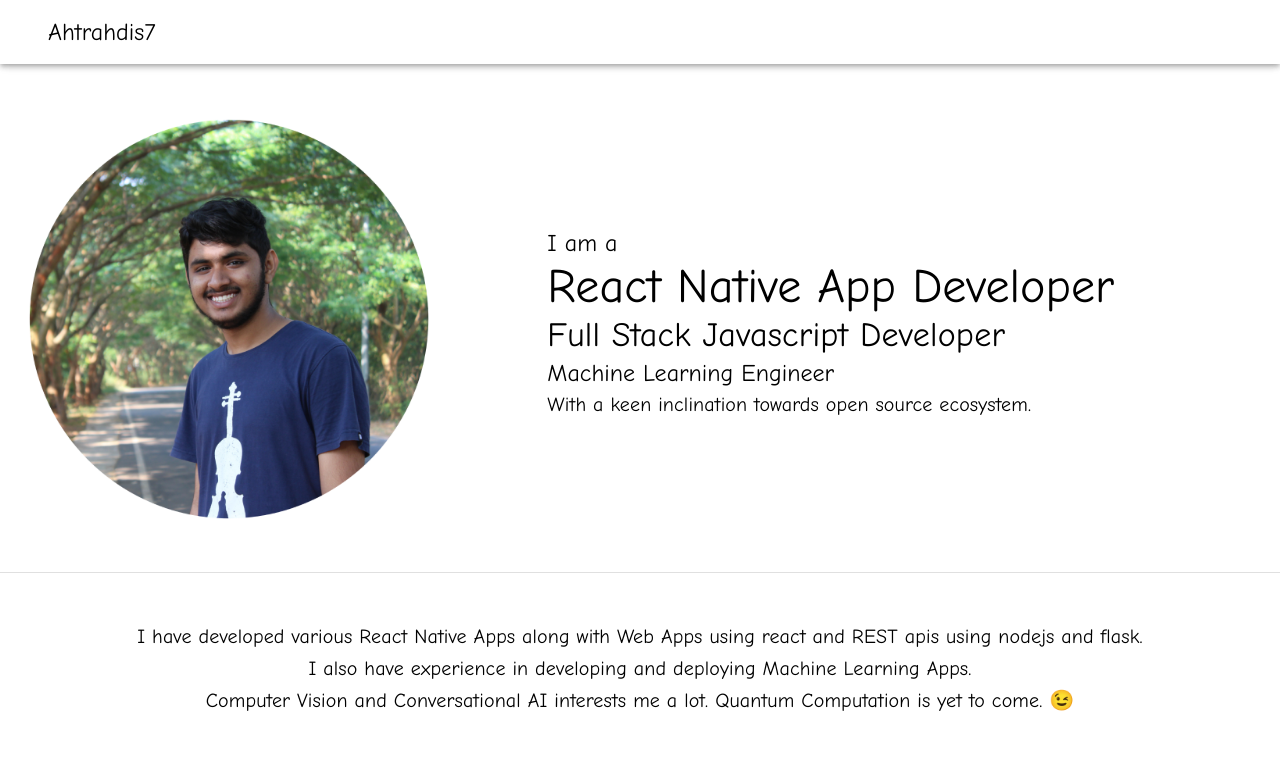
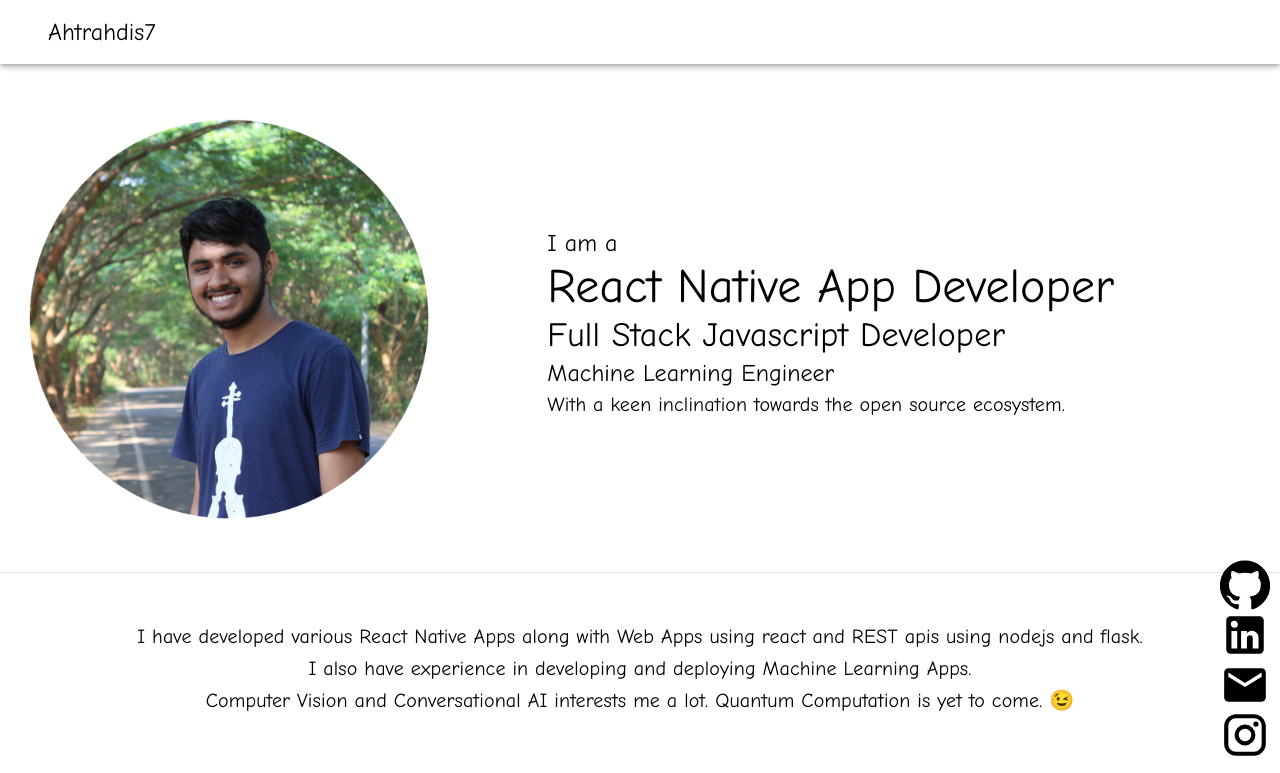
Before and after one commit to ahtrahdis7/ahtrahdis7.github.io, a React (Create React App) app: page / in a window 1280 px wide. Shown: the top 773 px of the page. Built offline with nearby package versions, Linux system fonts and the light colour scheme.

Commit message:
add: social bar

```diff
--- a/package.json
+++ b/package.json
@@ -4,6 +4,7 @@
   "private": true,
   "dependencies": {
     "@material-ui/core": "^4.11.2",
+    "@material-ui/icons": "^4.11.2",
     "@testing-library/jest-dom": "^5.11.4",
     "@testing-library/react": "^11.1.0",
     "@testing-library/user-event": "^12.1.10",
--- a/src/components/About.js
+++ b/src/components/About.js
@@ -20,7 +20,7 @@ import nav from '../tech_Icons/nav.png'
 // import mmui from '../tech_Icons/mmui.png'
 // import node from '../tech_Icons/node.png'
 import react from '../tech_Icons/react.png'
-// import flask from '../tech_Icons/flask.png'
+import flask from '../tech_Icons/flask.png'
 // import cpp from '../tech_Icons/c++.png'
 import mui from '../tech_Icons/mui.png'
 import mongo from '../tech_Icons/mongo.png'
@@ -72,7 +72,7 @@ class About extends React.Component {
                                 }}>Machine Learning Engineer</Typography>
                                 <Typography variant="h6" style={{
                                     fontFamily: 'ComicNeue'
-                                }}>With a keen inclination towards open source ecosystem.</Typography>
+                                }}>With a keen inclination towards the open source ecosystem.</Typography>
                             </div>
                         </Grid>
                     </Grid>
@@ -107,8 +107,8 @@ class About extends React.Component {
                         {/* <img src={rn} height="80" width="80" /> */}
                         <img src={react} height="100" width="130" alt='react' />
                         {/* <img src={java} height="80" width="60" /> */}
-                        <img src={mongo} height="80" width="210" />
-                        {/* <img src={flask} height="80" width="80" /> */}
+                        <img src={mongo} height="80" width="210" alt="mongo" />
+                        <img src={flask} height="80" width="80" alt="flask" />
                         <img src={mui} height="100" width="100"  alt='mui'/>
                         {/* <img src={mmui} height="80" width="100" /> */}
                         <img src={redux} height="80" width="80" alt='redux' />
--- a/src/components/Experience.js
+++ b/src/components/Experience.js
@@ -1,8 +1,8 @@
 import React from 'react'
 import {
     Typography,
-    Card,
-    Paper
+    // Card,
+    // Paper
 } from '@material-ui/core';
 
 class Experience extends React.Component {
--- a/src/components/Projects.js
+++ b/src/components/Projects.js
@@ -1,8 +1,8 @@
 import React from 'react'
 import {
     Typography,
-    Card,
-    Paper
+    // Card,
+    // Paper
 } from '@material-ui/core';
 
 class Projects extends React.Component {
--- /dev/null
+++ b/src/components/Social.js
@@ -0,0 +1,35 @@
+import React from 'react'
+import {
+    Typography,
+    // Card,
+    // Paper,
+    IconButton
+} from '@material-ui/core';
+import LinkedInIcon from '@material-ui/icons/LinkedIn';
+import MailIcon from '@material-ui/icons/Mail';
+import InstagramIcon from '@material-ui/icons/Instagram';
+import GitHubIcon from '@material-ui/icons/GitHub';
+
+class Social extends React.Component {
+
+    render() {
+        return(
+            <div style={{
+                position: 'fixed',
+                right: 10,
+                top: '70%',
+                padding: '10',
+                display: 'flex',
+                flexDirection: 'column',
+                justifyContent: 'space-around'
+            }}>
+                <GitHubIcon style={{ fontSize: 50 }} />
+                <LinkedInIcon style={{ fontSize: 50 }}   />
+                <MailIcon style={{ fontSize: 50 }}  />
+                <InstagramIcon style={{ fontSize: 50 }} />
+            </div>
+        )
+    }
+}
+
+export default Social;
--- a/src/screens/main.js
+++ b/src/screens/main.js
@@ -10,6 +10,7 @@ import Divider from '@material-ui/core/Divider';
 import About from '../components/About';
 import Experience from '../components/Experience';
 import Projects from '../components/Projects';
+import Social from '../components/Social';
 
 class Main extends React.Component{
 
@@ -46,6 +47,7 @@ class Main extends React.Component{
                 <div>
                     <h1>Footer</h1>
                 </div>
+                <Social />
             </div>
         )
     }
```
Also changed, not shown: 2 other files (tests, documents, lock files or other folders).
